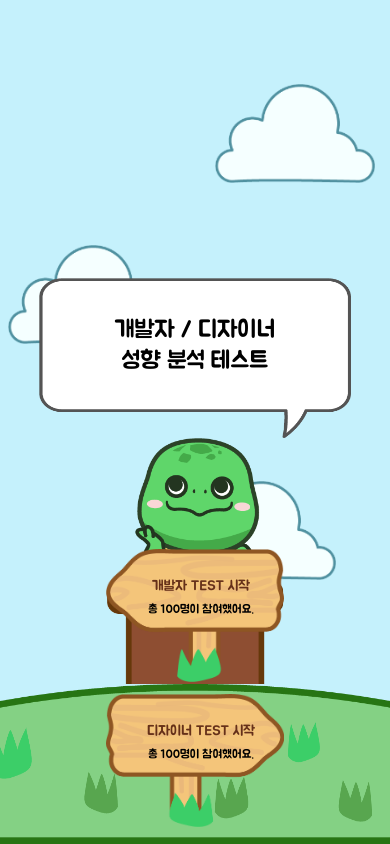
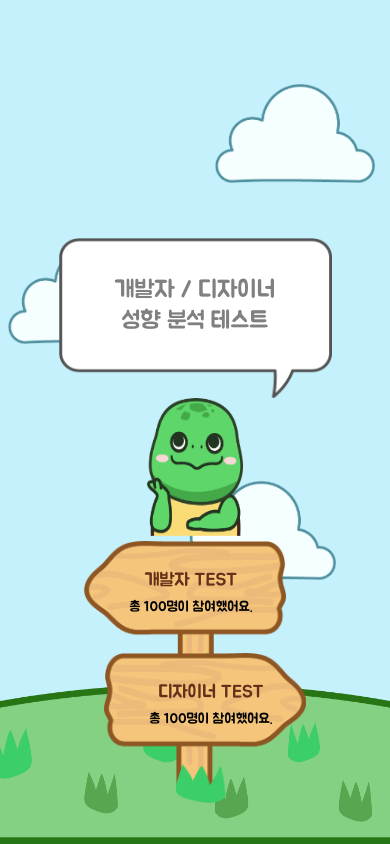
Before and after one commit to purplecode-team/developer-designer-type-indicator, a React app: page / in a window 390 px wide. Built offline with nearby package versions, Linux system fonts and the light colour scheme.

Commit message:
refactor: 반응형 수정

```diff
--- a/src/components/main/InformationBoard.jsx
+++ b/src/components/main/InformationBoard.jsx
@@ -8,10 +8,14 @@ import media from '../../lib/styles/media';
 const StyledLink = styled(Link)`
   width: 20rem;
   z-index: 10;
-  margin-top: 10px;
-  @media (max-width: ${media.mobileL}) {
-    width: 200px;
+  padding-top: 10px;
+  @media (max-width: ${media.tablet}) {
+    width: 14rem;
+    position: absolute;
+    top:${(props) => props.top}rem;
+    margin-left:${(props) => props.margin}px;
   }
+
 `;
 
 const Button = styled.button`
@@ -46,14 +50,7 @@ const Button = styled.button`
       font-size: 14px;
     }
   };
-  @media (max-width: ${media.mobileL}) {
-    h2{
-      font-size: 14px;
-    }
-    p{
-      font-size: 12px;
-    }
-  }
+
 `;
 
 const BoardTextWrap = styled.div`
@@ -61,17 +58,17 @@ const BoardTextWrap = styled.div`
   top:40px;
   width:100%;
   text-align:center;
-  @media (max-width: ${media.mobileL}) {
+  @media (max-width: ${media.tablet}) {
     top:30px;
   }
 `;
 
-const InformationBoard = ({ img, title, leftPos, urlSlug }) => {
+const InformationBoard = ({ img, title, leftPos, urlSlug, top, margin }) => {
   return (
-    <StyledLink to={`/test/${urlSlug}`}>
+    <StyledLink to={`/test/${urlSlug}`} top={top} margin={margin} >
       <Button leftPos={leftPos}>
         <BoardTextWrap>
-          <h2> {title} 시작 </h2>
+          <h2> {title}</h2>
           <p>
             총 <CountUp end={100} />
             명이 참여했어요.{' '}
--- a/src/components/main/TurtleWithTitle.jsx
+++ b/src/components/main/TurtleWithTitle.jsx
@@ -1,13 +1,13 @@
 import React from 'react';
 import styled from 'styled-components';
 import turtleImg from '../../../public/img/character.png';
+import turtleImg2 from '../../../public/img/character2.png';
 import titleImg from '../../../public/img/bubble.png';
 import media from '../../lib/styles/media';
 
 const Wrapper = styled.div`
   position: relative;
-  top: -100%;
-  height: 100%;
+  height: 90%;
   display: grid;
   place-items: center;
 `;
@@ -17,16 +17,13 @@ const Content = styled.div`
   z-index: 1;
   bottom: 0;
   text-align: center;
+  width: 400px;
+  @media (max-width: ${media.tablet}) {
+    bottom: 14rem;
+    width: 70%;
+  }
   @media (max-width: ${media.mobileL}) {
-    width: 100%;
-    bottom: 10rem;
-  }
-`;
 
-const TurtleImg = styled.img`
-  width: 17rem;
-  @media (max-width: ${media.mobileL}) {
-    width: 11rem;
   }
 `;
 
@@ -35,28 +32,49 @@ const TitleWrapper = styled.div`
   background-repeat: no-repeat;
   background-size: 100% 100%;
   background-position: center;
-  width: 25rem;
-  height: 13rem;
+  width: 20rem;
+  height: 12rem;
+  margin: 0 auto;
   h1 {
     font-size: 24px;
     padding: 3.2rem 0;
     line-height: 1.3em;
     font-family:'jua', sans-serif;
+    color: gray;
   }
   @media (max-width: ${media.tablet}) {
-    background-size: 100% 100%;
-    margin: 0 auto;
+    height: 10rem;
+    h1{
+      padding: 2.2rem 0;
+    }
   }
   @media (max-width: ${media.mobileL}) {
-    background-size: 100% 100%;
-    width: 80%;
-    height: 10rem;
-    margin: 0 auto;
+    width: 100%;
     h1 {
-    padding: 2.2rem 0;
+
     }
   }
 `;
+
+const TurtleImg = styled.div`
+  background-image: url(${turtleImg});
+  background-repeat: no-repeat;
+  background-size: 100% 100%;
+  background-position: center;
+  width: 14rem;
+  height: 20rem;
+  margin: 0 auto;
+  @media (max-width: ${media.tablet}) {
+    width: 6rem;
+    height: 8rem;
+    padding-top: 10px;
+    background-image: url(${turtleImg2});
+  }
+  @media (max-width: ${media.mobileL}) {
+
+  }
+`;
+
 
 const TurtleWithTitle = () => {
   return (
@@ -68,7 +86,7 @@ const TurtleWithTitle = () => {
             성향 분석 테스트
           </h1>
         </TitleWrapper>
-        <TurtleImg src={turtleImg} alt="turtle character" />
+        <TurtleImg />
       </Content>
     </Wrapper>
   );
--- a/src/components/test/ContentNav.jsx
+++ b/src/components/test/ContentNav.jsx
@@ -13,26 +13,25 @@ const NavBar = styled.div`
   background-color: #ffd4d7;
 `;
 const NavIconWrap = styled.span`
+  background-image: url(${foot});
+  background-repeat: no-repeat;
+  background-size: 100% 100%;
+  background-position: center;
   position: absolute;
   top: -1rem;
   left: ${(props) => props.left}%;
-  width: 22px;
+  width: 30px;
   height: 40px;
 `;
 const NavCountWrap = styled.div`
+  position:relative;
   width:100%;
-
-`
-
+`;
 const NavCount = styled.p`
   font-size: 5px;
-  position: absolute;
-  top: 20px;
-  z-index: 9;
   color: white;
-  left: 10px;
+  margin-top: 20px;
 `;
-
 const NavIcon = styled.img`
   width: 25px;
   object-fit: contain;
@@ -48,10 +47,7 @@ const ContentNav = ({count})=>{
     <>
       <NavBar>
         <NavIconWrap left={(count-1) * distance}>
-          <NavCountWrap>
             <NavCount>{count}</NavCount>
-          </NavCountWrap>
-          <NavIcon src={foot} />
         </NavIconWrap>
       </NavBar>
     </>
--- a/src/containers/main/BoardContainer.jsx
+++ b/src/containers/main/BoardContainer.jsx
@@ -9,23 +9,21 @@ import media from '../../lib/styles/media';
 const Container = styled.div`
   display: flex;
   overflow: hidden;
-  justify-content: space-between;
+  justify-content: space-around;
   width: 80%;
   margin: 0 auto;
   position: absolute;
-  bottom: 10px;
+  bottom: 26px;
   left: 0;
   right: 0;
   text-align: center;
   @media (max-width: ${media.tablet}){
-    width:100%;
-  }
-  @media (max-width: ${media.mobileL}){
     flex-direction: column;
     align-items: center;
     width: 100%;
-    bottom: 1rem;
+    height: 18rem;
   }
+
 `;
 
 
@@ -37,12 +35,16 @@ const BoardContainer = () => {
         title="개발자 TEST"
         leftPos="1"
         urlSlug="developer"
+        top={0}
+        margin={-20}
       />
       <InformationBoard
         img={rightBoard}
         title="디자이너 TEST"
         leftPos="-1"
         urlSlug="designer"
+        top={7}
+        margin={20}
       />
     </Container>
   );
--- a/src/pages/Test.jsx
+++ b/src/pages/Test.jsx
@@ -79,7 +79,6 @@ const ContentWrap = styled.div`
 `;
 
 
-
 const Test = ({match, history}) => {
   const [count, setCount] = useState(1);
   const [currentData, setCurrentData] = useState({});
```
